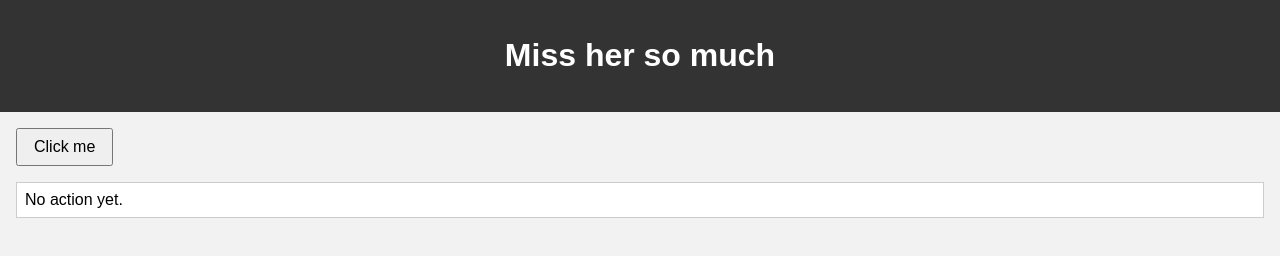
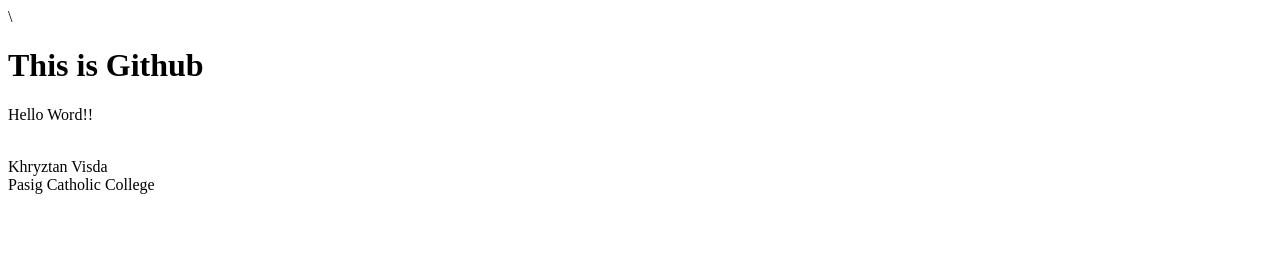
Before and after one commit to Ztann/it101_Visda, a plain HTML site: page index.html in a window 1280 px wide. Drawn offline with Linux system fonts and the light colour scheme.

Commit message:
Update index.html

```diff
--- a/index.html
+++ b/index.html
@@ -1,51 +1,10 @@
-<!DOCTYPE html>
-<html lang="en">
-<head>
-  <meta charset="UTF-8" />
-  <meta name="viewport" content="width=device-width, initial-scale=1.0" />
-  <title>Miss kona baby ko</title>
-  <style>
-    body {
-      margin: 0;
-      font-family: Arial, sans-serif;
-      background: #f2f2f2;
-    }
-    header {
-      background: #333;
-      color: white;
-      padding: 1em;
-      text-align: center;
-    }
-    main {
-      padding: 1em;
-    }
-    button {
-      padding: 0.5em 1em;
-      font-size: 1em;
-    }
-    #output {
-      margin-top: 1em;
-      padding: 0.5em;
-      border: 1px solid #ccc;
-      background: white;
-    }
-  </style>
-</head>
-<body>
-  <header>
-    <h1>Miss her so much</h1>
-  </header>
-  <main>
-    <button id="btn">Click me</button>
-    <div id="output">No action yet.</div>
-  </main>
-
-  <script>
-    document.getElementById("btn").addEventListener("click", function() {
-      const output = document.getElementById("output");
-      const now = new Date().toLocaleTimeString();
-      output.textContent = "Button clicked at " + now;
-    });
-  </script>
-</body>
+<html>
+  <head>\
+    <h1>This is Github</h1>
+  </head>
+  <body>
+    <p>Hello Word!!</p>
+    <br>Khryztan Visda
+    <br>Pasig Catholic College
+  </body>
 </html>
```
